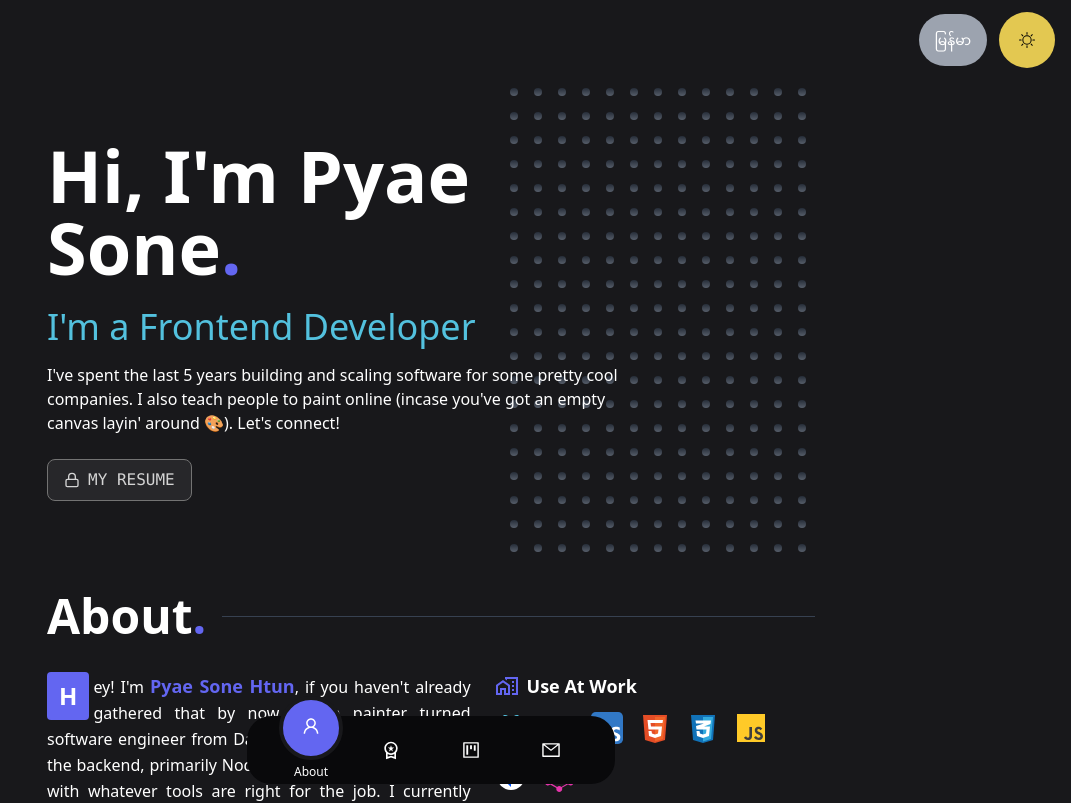
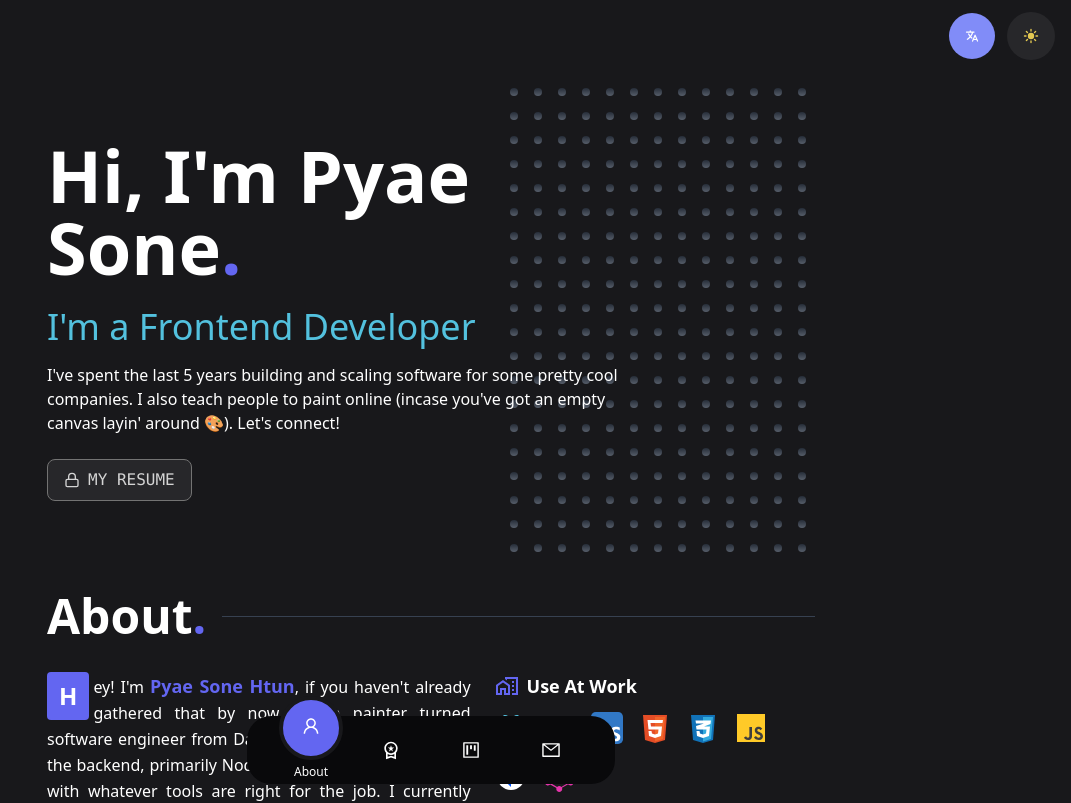
Before and after one commit to PyaeSoneHtun-98/my_portfolio, a React (Vite) app: page / in a window 1280 px wide. Shown: the top 803 px of the page, without its empty margins (209-1280 px from the left). Built offline with nearby package versions, Linux system fonts and the light colour scheme.

Commit message:
change language icon and darkmode icon

```diff
--- a/src/App.tsx
+++ b/src/App.tsx
@@ -4,9 +4,9 @@ import About from "./sections/About";
 import Contact from "./sections/Contact";
 import Projects from "./sections/Projects";
 import Experience from "./sections/Experience";
-import { useLanguageContext } from "./globals/Context";
 import { FaMoon } from "react-icons/fa";
-import { GoSun } from "react-icons/go";
+import { IoSunny } from "react-icons/io5";
+import LanguageSwitcher from "./components/LanguageSwitcher";
 
 function App() {
   const aboutRef = useRef<HTMLDivElement>(null);
@@ -76,16 +76,16 @@ function App() {
     });
   };
 
-  const { toggleLanguage, language } = useLanguageContext();
 
   return (
     <div className={`flex flex-col min-h-screen ${darkMode ? 'dark' : ''} ${darkMode ? 'bg-[#18181B]' : 'bg-[#F0F2F5]'}`}>
       <div className="flex gap-3 absolute items-center top-3 w-full justify-end pr-4">
-        <button className="active:scale-90 ease-in-out duration-300 dark:bg-gray-400 dark:text-white text-xs md:text-sm p-2 md:p-4 select-none rounded-full" onClick={() => toggleLanguage(language === 'EN' ? 'MM' : 'EN')}>
+        {/* <button className="active:scale-90 ease-in-out duration-300 dark:bg-gray-400 dark:text-white text-xs md:text-sm p-2 md:p-4 select-none rounded-full" onClick={() => toggleLanguage(language === 'EN' ? 'MM' : 'EN')}>
           {language === 'EN' ? 'မြန်မာ' : 'English'}
-        </button>
-        <button className="active:scale-90 ease-in-out duration-300 flex items-center justify-center h-8 w-8 md:w-auto md:h-auto dark:bg-[#E3C851] bg-gray-400 md:p-5 rounded-full" onClick={toggleDarkMode}>
-          {darkMode ? <GoSun className="w-3 lg:w-auto" /> : <FaMoon className="w-3 lg:w-auto" />}
+        </button> */}
+        <LanguageSwitcher />
+        <button className="active:scale-90 ease-in-out duration-300 flex items-center justify-center h-8 w-8 md:w-auto md:h-auto dark:bg-zinc-800 bg-indigo-400 md:p-4 rounded-full" onClick={toggleDarkMode}>
+          {darkMode ? <IoSunny className="w-3 lg:w-auto text-[#E3C851]" /> : <FaMoon className="w-3 lg:w-auto text-white" />}
         </button>
       </div>
       <div ref={aboutRef}>
--- /dev/null
+++ b/src/components/LanguageSwitcher.tsx
@@ -0,0 +1,56 @@
+import React, { useState, useRef, useEffect } from "react";
+import { IoLanguage } from "react-icons/io5";
+import { useLanguageContext } from "../globals/Context";
+
+const LanguageSwitcher: React.FC = () => {
+  const { toggleLanguage } = useLanguageContext();
+  const [showDropdown, setShowDropdown] = useState<boolean>(false);
+  const dropdownRef = useRef<HTMLDivElement>(null);
+
+  useEffect(() => {
+    const handleClickOutside = (event: MouseEvent) => {
+      if (dropdownRef.current && !dropdownRef.current.contains(event.target as Node)) {
+        setShowDropdown(false);
+      }
+    };
+    document.addEventListener("mousedown", handleClickOutside);
+    return () => {
+      document.removeEventListener("mousedown", handleClickOutside);
+    };
+  }, [dropdownRef]);
+
+  const handleLanguageChange = (language: string) => {
+    toggleLanguage(language === 'EN' ? 'EN' : 'MM')
+        setShowDropdown(false);
+  };
+
+  return (
+    <div className="relative" ref={dropdownRef}>
+      <button
+        className="dark:bg-indigo-400 active:scale-90 ease-in-out duration-300 bg-zinc-800 text-white  flex justify-center items-center text-xs md:text-sm w-8 h-8 md:w-auto md:h-auto md:p-4 select-none rounded-full"
+        onClick={() => setShowDropdown(!showDropdown)}
+      >
+        <IoLanguage className="w-3 md:w-auto" />
+      </button>
+
+      {showDropdown && (
+        <div className="absolute right-0 mt-2 w-28 bg-white dark:bg-zinc-800 dark:text-white rounded-lg shadow-lg">
+          <div
+            className="px-4 py-2 hover:bg-gray-200 dark:hover:bg-gray-600 cursor-pointer"
+            onClick={() => handleLanguageChange('EN')}
+          >
+            English
+          </div>
+          <div
+            className="px-4 py-2 hover:bg-gray-200 dark:hover:bg-gray-600 cursor-pointer"
+            onClick={() => handleLanguageChange('MM')}
+          >
+            မြန်မာ
+          </div>
+        </div>
+      )}
+    </div>
+  );
+};
+
+export default LanguageSwitcher;
```
